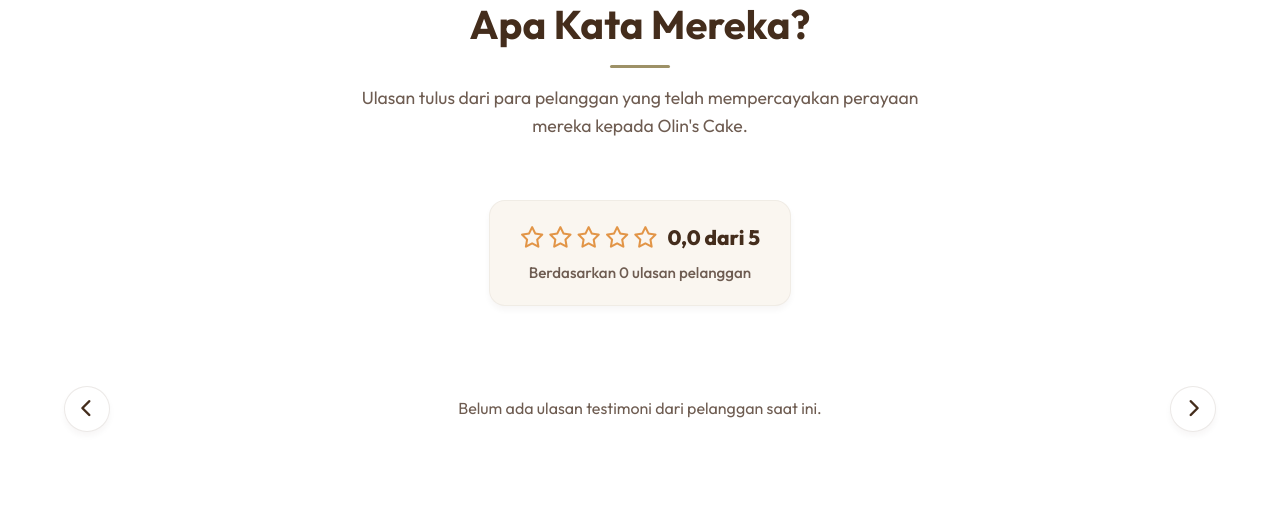
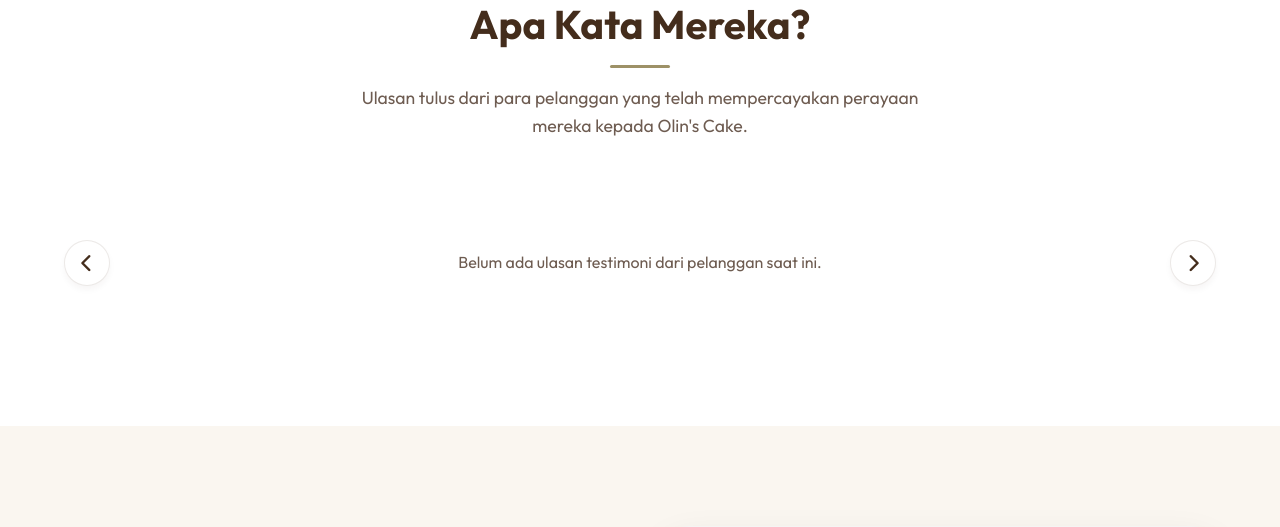
Before and after one commit to kylachrisanta/olins_cake, a PHP site: page / in a window 1280 px wide. Shown: the part 3482-4009 px from the top of the page. Run offline with PHP 8.4, Linux system fonts and the light colour scheme; data comes from the database, SQL or seed files in the repository; data that the repository does not hold is empty.

Commit message:
Hapus ringkasan rating keseluruhan pada section testimoni beranda

```diff
--- a/index.php
+++ b/index.php
@@ -16,11 +16,6 @@
 $products_query = "SELECT * FROM produk LIMIT 3";
 $products_result = $conn->query($products_query);
 
-// Fetch Active Testimonials Overall Rating & Review Counts
-$overall_stats_query = "SELECT AVG(rating) as avg_rating, COUNT(*) as total_reviews FROM testimoni WHERE status = 'Aktif'";
-$overall_stats_res = $conn->query($overall_stats_query)->fetch_assoc();
-$overall_total_reviews = intval($overall_stats_res['total_reviews']);
-$overall_avg_rating = $overall_total_reviews > 0 ? round(floatval($overall_stats_res['avg_rating']), 1) : 0.0;
 
 // Fetch up to 6 Latest Active Testimonials (from completed orders or seeded)
 $testi_query = "SELECT t.*, p.nama_produk
@@ -323,16 +318,6 @@
                 <p>Ulasan tulus dari para pelanggan yang telah mempercayakan perayaan mereka kepada Olin's Cake.</p>
             </div>
 
-            <!-- Testimonial Overall Summary -->
-            <div class="homepage-testi-summary" style="display: flex; flex-direction: column; align-items: center; justify-content: center; background: var(--warm-bg); padding: 20px 30px; border-radius: var(--radius-md); border: 1px solid rgba(68, 45, 28, 0.05); margin-bottom: 40px; width: fit-content; margin-left: auto; margin-right: auto; text-align: center; box-shadow: var(--shadow-sm);">
-                <div style="display: flex; align-items: center; gap: 10px; justify-content: center; flex-wrap: wrap;">
-                    <div style="color: #E29547; font-size: 1.35rem; display: flex; gap: 4px;">
-                        <?= renderStars($overall_avg_rating) ?>
-                    </div>
-                    <span style="font-weight: 800; font-size: 1.3rem; color: var(--cowhide-cocoa);"><?= number_format($overall_avg_rating, 1, ',', '.') ?> dari 5</span>
-                </div>
-                <div style="font-size: 0.95rem; color: var(--text-muted); margin-top: 6px; font-weight: 500;">Berdasarkan <?= $overall_total_reviews ?> ulasan pelanggan</div>
-            </div>
 
             <!-- Testimonials Slider -->
             <div class="testimonials-slider-container">
```
